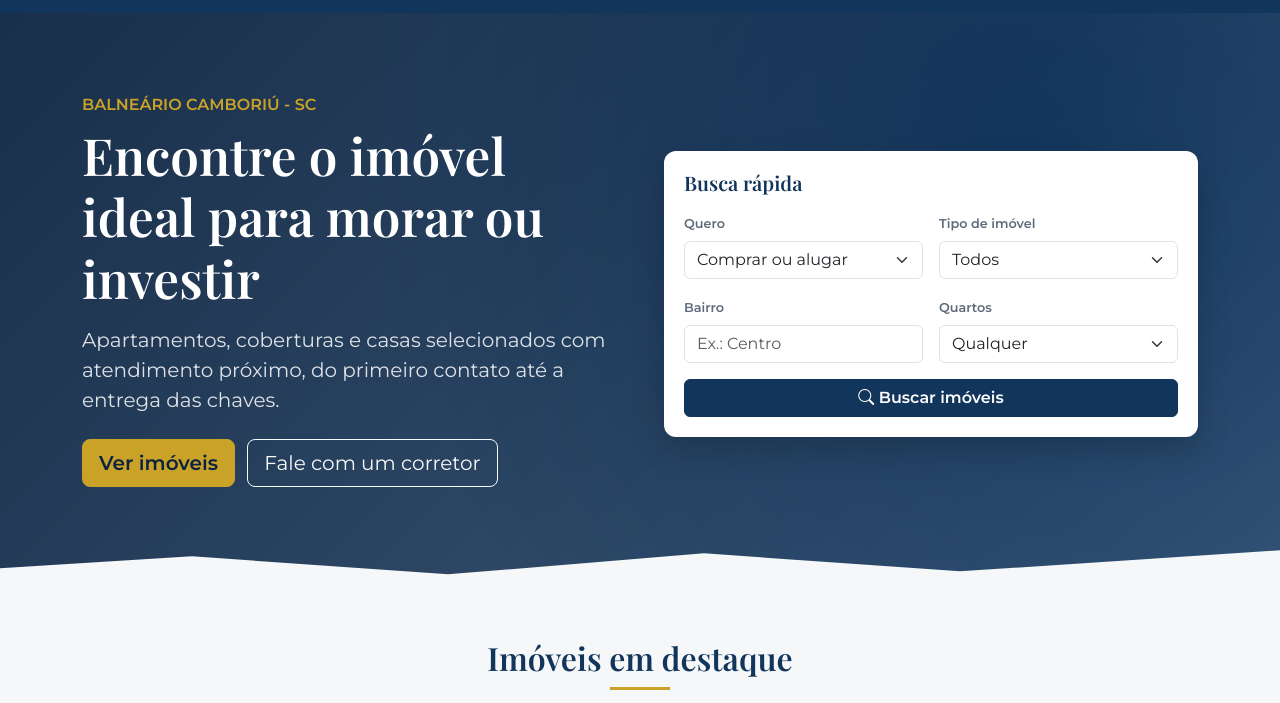
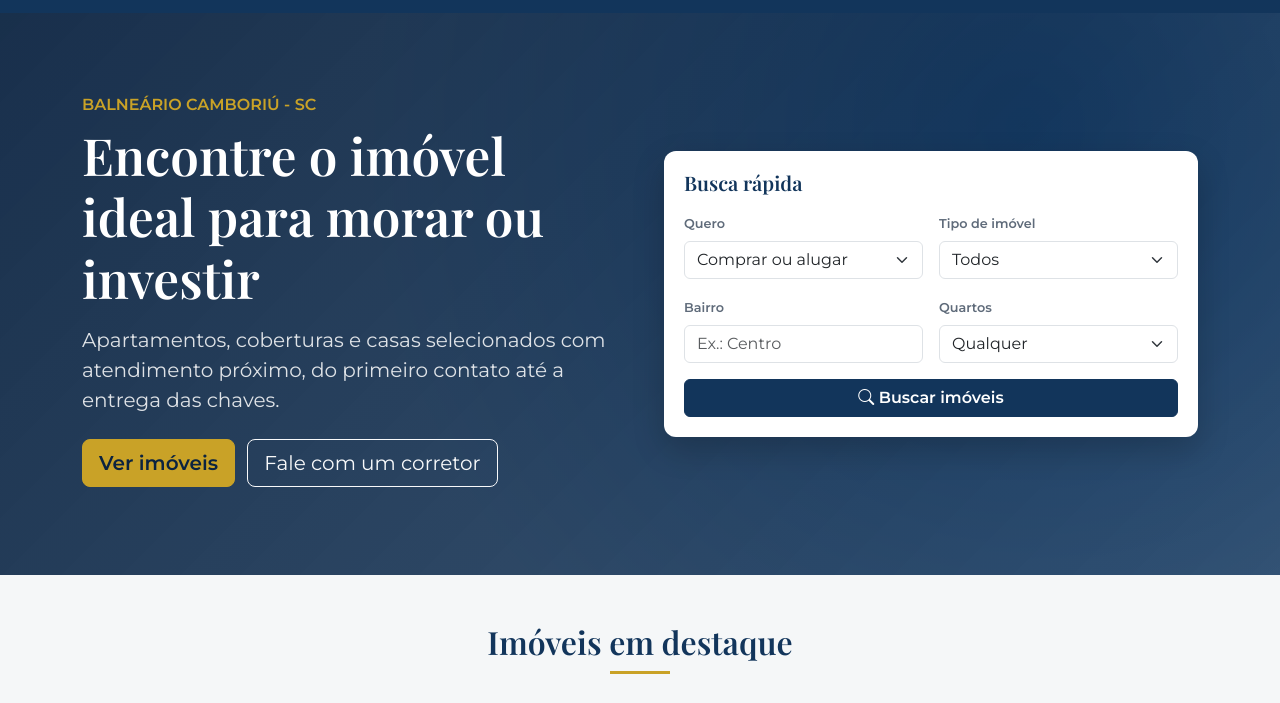
Before and after one commit to EduardoML14/edu-imobiliaria, a plain HTML site: page frontend/index.html in a window 1280 px wide. Shown: the part 59-762 px from the top of the page. Drawn offline with nearby package versions, Linux system fonts and the light colour scheme; no server answers.

Commit message:
Deixa reta a borda inferior do topo da página inicial

```diff
--- a/frontend/assets/css/global.css
+++ b/frontend/assets/css/global.css
@@ -120,20 +120,7 @@ a {
         linear-gradient(135deg, rgba(11, 35, 64, 0.94), rgba(18, 53, 91, 0.82)),
         radial-gradient(circle at 80% 20%, #2b6cb0 0, transparent 60%);
     color: #fff;
-    padding: 5rem 0 6rem;
-    position: relative;
-    overflow: hidden;
-}
-
-.hero::after {
-    content: "";
-    position: absolute;
-    left: 0;
-    right: 0;
-    bottom: -1px;
-    height: 60px;
-    background: var(--secondary-color);
-    clip-path: polygon(0 60%, 15% 40%, 35% 70%, 55% 35%, 75% 65%, 100% 30%, 100% 100%, 0 100%);
+    padding: 5rem 0;
 }
 
 .hero h1 {
@@ -381,7 +368,7 @@ a {
 /* ---------- Responsividade ---------- */
 @media (max-width: 576px) {
     .hero {
-        padding: 3rem 0 4.5rem;
+        padding: 3rem 0;
     }
 
     .galeria .carousel-item img,
```
